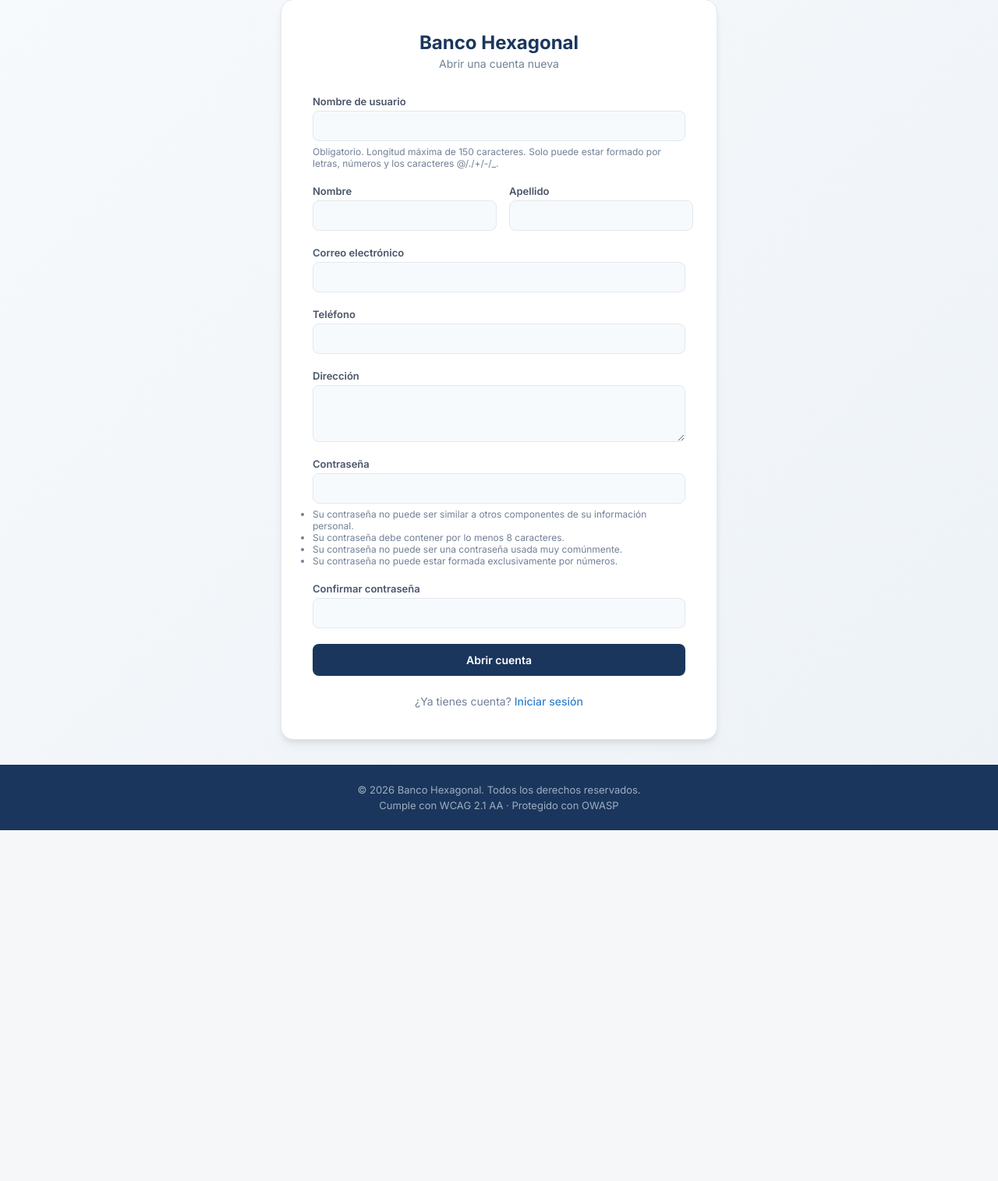
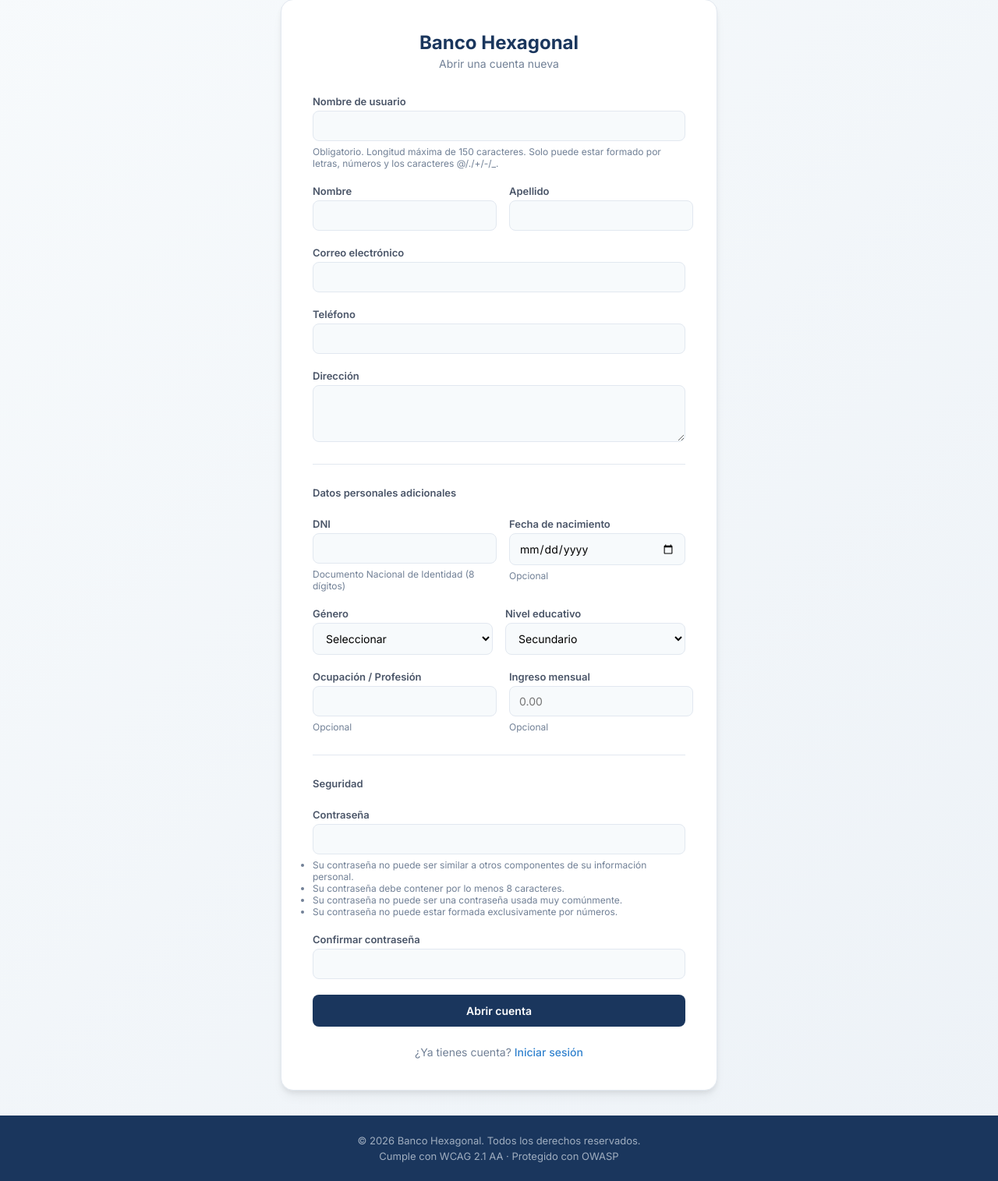
Before and after one commit to Danico19827/sistema_banco, a Django app: page /registro/ in a window 1280 px wide. Shown: the part 89-1604 px from the top of the page at 78% size. Before the commit the page ends 1154 px from the top, so only its background shows below. Run offline with Django 5.2, Linux system fonts and the light colour scheme.

Commit message:
Registro: sincronizado con modelos del compañero
- forms.py: agregados campos dni (requerido), fecha_nacimiento,
  genero, profesion, ingreso_mensual, nivel_educativo (opcionales)
- registo.html: inputs para los nuevos campos organizados en
  sección 'Datos personales adicionales'
- Consistencia garantizada: señales + vista RegistroView
  no requieren cambios

```diff
--- a/infrastructure/forms.py
+++ b/infrastructure/forms.py
@@ -8,8 +8,33 @@ class RegistroClienteForm(UserCreationForm):
     email = forms.EmailField(required=True)
     first_name = forms.CharField(max_length=30, required=True, label='Nombre')
     last_name = forms.CharField(max_length=30, required=True, label='Apellido')
+
     telefono = forms.CharField(max_length=20, required=True, label='Teléfono')
     direccion = forms.CharField(widget=forms.Textarea(attrs={'rows': 3}), required=True, label='Dirección')
+
+    dni = forms.CharField(max_length=8, required=True, label='DNI',
+                           help_text='Documento Nacional de Identidad (8 dígitos)')
+    fecha_nacimiento = forms.DateField(
+        required=False, label='Fecha de nacimiento',
+        widget=forms.DateInput(attrs={'type': 'date'}),
+        help_text='Opcional'
+    )
+    genero = forms.ChoiceField(
+        choices=Cliente.GENERO, required=False, label='Género',
+        initial='N'
+    )
+    profesion = forms.CharField(
+        max_length=100, required=False, label='Ocupación/Profesión',
+        help_text='Opcional'
+    )
+    ingreso_mensual = forms.DecimalField(
+        max_digits=12, decimal_places=2, required=False, label='Ingreso mensual',
+        help_text='Opcional'
+    )
+    nivel_educativo = forms.ChoiceField(
+        choices=Cliente.NIVEL_EDUCATIVO, required=False, label='Nivel educativo',
+        initial='secundario'
+    )
 
     class Meta:
         model = User
@@ -25,5 +50,16 @@ class RegistroClienteForm(UserCreationForm):
             cliente = user.cliente
             cliente.telefono = self.cleaned_data['telefono']
             cliente.direccion = self.cleaned_data['direccion']
+            cliente.dni = self.cleaned_data['dni']
+            if self.cleaned_data.get('fecha_nacimiento'):
+                cliente.fecha_nacimiento = self.cleaned_data['fecha_nacimiento']
+            if self.cleaned_data.get('genero'):
+                cliente.genero = self.cleaned_data['genero']
+            if self.cleaned_data.get('profesion'):
+                cliente.profesion = self.cleaned_data['profesion']
+            if self.cleaned_data.get('ingreso_mensual') is not None:
+                cliente.ingreso_mensual = self.cleaned_data['ingreso_mensual']
+            if self.cleaned_data.get('nivel_educativo'):
+                cliente.nivel_educativo = self.cleaned_data['nivel_educativo']
             cliente.save()
         return user
--- a/templates/registro.html
+++ b/templates/registro.html
@@ -84,6 +84,104 @@
       {% endif %}
     </div>
 
+    <hr style="border: none; border-top: 1px solid #e2e8f0; margin: 0.5rem 0;">
+
+    <p style="font-size: 0.8125rem; font-weight: 600; color: #4a5568; margin-bottom: 0.25rem;">Datos personales adicionales</p>
+
+    <div class="form-row">
+      <div class="field-group">
+        <label for="id_dni">DNI</label>
+        <input type="text" name="dni" id="id_dni" maxlength="8"
+               inputmode="numeric" pattern="[0-9]{7,8}"
+               autocomplete="off"
+               aria-label="DNI"
+               aria-describedby="dni-help" required>
+        <span id="dni-help" class="help-text">{{ form.dni.help_text }}</span>
+        {% if form.dni.errors %}
+          <ul class="errorlist" role="alert">
+            {% for error in form.dni.errors %}<li>{{ error }}</li>{% endfor %}
+          </ul>
+        {% endif %}
+      </div>
+      <div class="field-group">
+        <label for="id_fecha_nacimiento">Fecha de nacimiento</label>
+        <input type="date" name="fecha_nacimiento" id="id_fecha_nacimiento"
+               aria-label="Fecha de nacimiento">
+        <span class="help-text">{{ form.fecha_nacimiento.help_text }}</span>
+        {% if form.fecha_nacimiento.errors %}
+          <ul class="errorlist" role="alert">
+            {% for error in form.fecha_nacimiento.errors %}<li>{{ error }}</li>{% endfor %}
+          </ul>
+        {% endif %}
+      </div>
+    </div>
+
+    <div class="form-row">
+      <div class="field-group">
+        <label for="id_genero">Género</label>
+        <select name="genero" id="id_genero" aria-label="Género">
+          <option value="">Seleccionar</option>
+          <option value="M">Masculino</option>
+          <option value="F">Femenino</option>
+          <option value="N">No especifica</option>
+        </select>
+        {% if form.genero.errors %}
+          <ul class="errorlist" role="alert">
+            {% for error in form.genero.errors %}<li>{{ error }}</li>{% endfor %}
+          </ul>
+        {% endif %}
+      </div>
+      <div class="field-group">
+        <label for="id_nivel_educativo">Nivel educativo</label>
+        <select name="nivel_educativo" id="id_nivel_educativo" aria-label="Nivel educativo">
+          <option value="">Seleccionar</option>
+          <option value="primario">Primario</option>
+          <option value="secundario" selected>Secundario</option>
+          <option value="terciario">Terciario/Tecnicatura</option>
+          <option value="universitario">Universitario</option>
+          <option value="posgrado">Posgrado/Master</option>
+        </select>
+        {% if form.nivel_educativo.errors %}
+          <ul class="errorlist" role="alert">
+            {% for error in form.nivel_educativo.errors %}<li>{{ error }}</li>{% endfor %}
+          </ul>
+        {% endif %}
+      </div>
+    </div>
+
+    <div class="form-row">
+      <div class="field-group">
+        <label for="id_profesion">Ocupación / Profesión</label>
+        <input type="text" name="profesion" id="id_profesion" maxlength="100"
+               autocomplete="organization-title"
+               aria-label="Ocupación o profesión">
+        <span class="help-text">{{ form.profesion.help_text }}</span>
+        {% if form.profesion.errors %}
+          <ul class="errorlist" role="alert">
+            {% for error in form.profesion.errors %}<li>{{ error }}</li>{% endfor %}
+          </ul>
+        {% endif %}
+      </div>
+      <div class="field-group">
+        <label for="id_ingreso_mensual">Ingreso mensual</label>
+        <input type="number" name="ingreso_mensual" id="id_ingreso_mensual"
+               step="0.01" min="0"
+               placeholder="0.00"
+               autocomplete="off"
+               aria-label="Ingreso mensual">
+        <span class="help-text">{{ form.ingreso_mensual.help_text }}</span>
+        {% if form.ingreso_mensual.errors %}
+          <ul class="errorlist" role="alert">
+            {% for error in form.ingreso_mensual.errors %}<li>{{ error }}</li>{% endfor %}
+          </ul>
+        {% endif %}
+      </div>
+    </div>
+
+    <hr style="border: none; border-top: 1px solid #e2e8f0; margin: 0.5rem 0;">
+
+    <p style="font-size: 0.8125rem; font-weight: 600; color: #4a5568; margin-bottom: 0.25rem;">Seguridad</p>
+
     <div class="field-group">
       <label for="id_password1">Contraseña</label>
       <input type="password" name="password1" id="id_password1"
```
